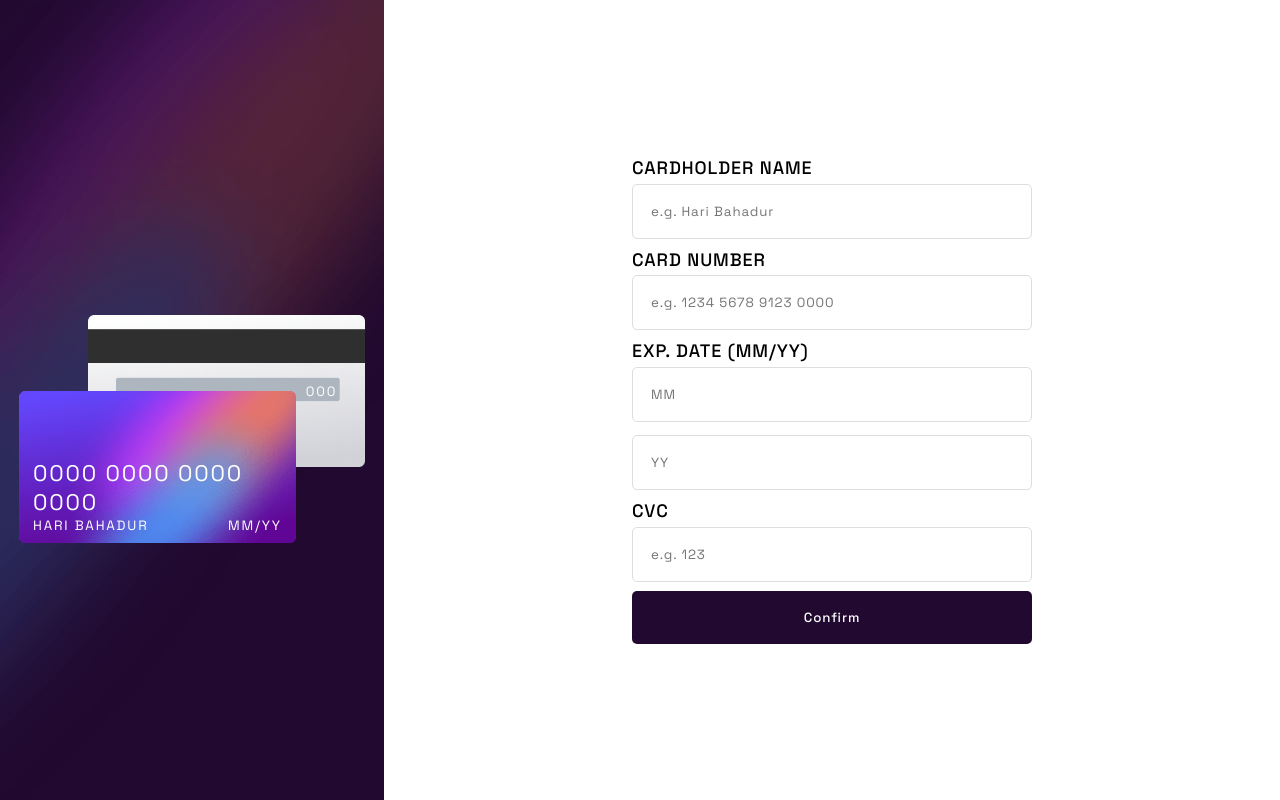
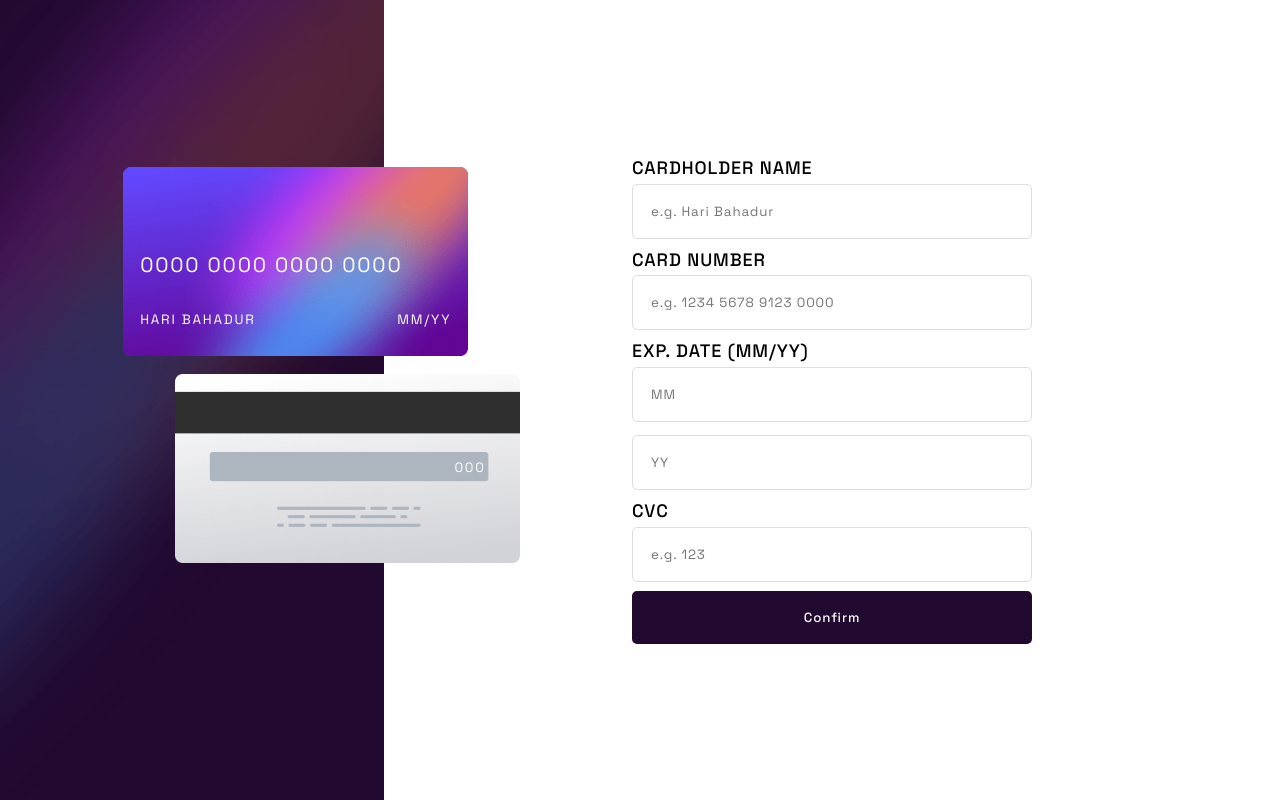
Before and after one commit to gcsandesh/interactive-card-details-form, a React (Create React App) app: page / in a window 1280 px wide. Built offline with nearby package versions, Linux system fonts and the light colour scheme.

Commit message:
completed responsive styling for desktop layout

```diff
--- a/src/index.css
+++ b/src/index.css
@@ -156,7 +156,8 @@ body {
   padding: 1rem;
   /* outline: linear-gradient(hsl(249, 99%, 64%) to hsl(278, 94%, 30%)) solid 2px; */
 }
-.formItem__input:invalid{
+
+.formItem__input:invalid {
   outline: 2px solid var(--red);
 }
 
@@ -172,27 +173,76 @@ body {
   cursor: pointer;
 }
 
+
 /* for larger screens */
-@media (min-width:600px) {
+@media (min-width:800px) {
   :root {
-    font-size: 18px;
+    font-size: 16px;
   }
-  .main{
-    /* height: 100vh; */
+
+  .main {
     flex-direction: row;
     align-items: center;
     justify-content: space-between;
   }
+
   .hero {
-    width:30%;
+    width: 30%;
     background-image: url("./images/bg-main-desktop.png");
     height: 100vh;
     background-size: fill;
     display: flex;
     align-items: center;
   }
-  .form--container{
+
+  .cards--container {
+    flex-direction: column;
+  }
+
+  .card {
+    width: 100%;
+  }
+
+  .back--card {
+    margin-left: 45%;
+    margin-top: 45%;
+  }
+
+  .front--card {
+    top: -15%;
+    left: 30%;
+  }
+
+  .form--container {
     width: 60%;
     padding: 50px;
   }
 }
+
+@media (min-width:800px) and (max-width:1050px) {
+
+  /* for numbers inside the cards */
+  .card__cvcNum {
+    font-size: 0.75rem;
+  }
+
+  .card__cardNumber {
+    font-size: 1rem;
+
+  }
+
+  .card__cardName__expiryDate {
+    font-size: 0.7rem;
+  }
+
+}
+
+@media (min-width: 1100px) {
+  :root {
+    font-size: 18px;
+  }
+
+  .card__cardNumber {
+    font-size: 1.15rem;
+  }
+}
```
